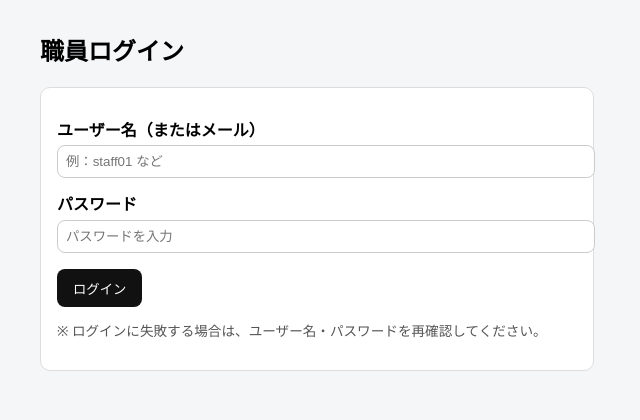
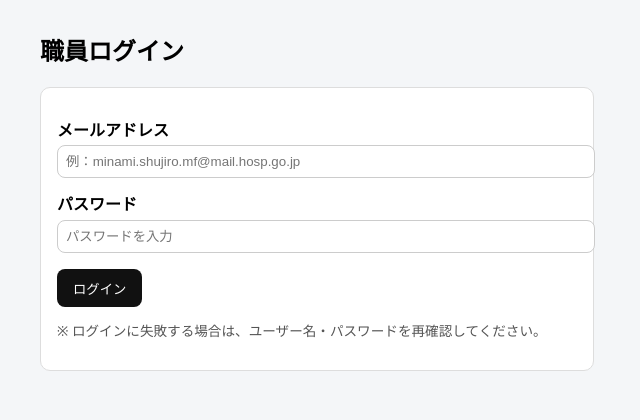
Before and after one commit to shujirominami/appointment_flask, a Flask app: page /staff/login/ in a window 1280 px wide. Shown: the part 121-541 px from the top of the page, without its empty margins (0-640 px from the left). Run offline with Flask 3, Linux system fonts and the light colour scheme.

Commit message:
Update login.html

```diff
--- a/templates/staff/login.html
+++ b/templates/staff/login.html
@@ -20,16 +20,16 @@
 <section class="card" style="max-width: 520px;">
   <form method="post" class="staff-form">
     <div class="form-row">
-      <label for="username">ユーザー名（またはメール）</label>
-      <input
-        id="username"
-        name="username"
-        type="text"
+      <label for="email">メールアドレス</label>
+    <input
+        id="email"
+        name="email"
+        type="email"
         autocomplete="username"
         required
-        value="{{ request.form.get('username','') }}"
-        placeholder="例：staff01 など"
-      >
+        value="{{ email or request.form.get('email','') }}"
+        placeholder="例：minami.shujiro.mf@mail.hosp.go.jp"
+    >
     </div>
 
     <div class="form-row">
```
